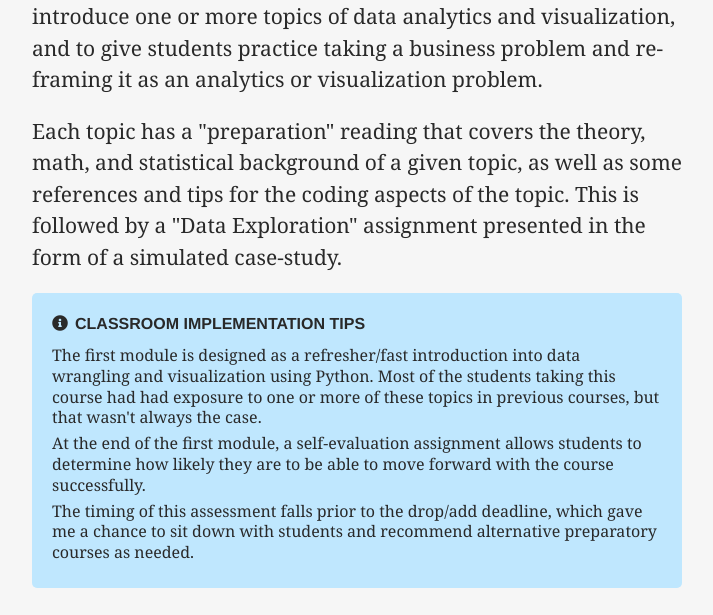
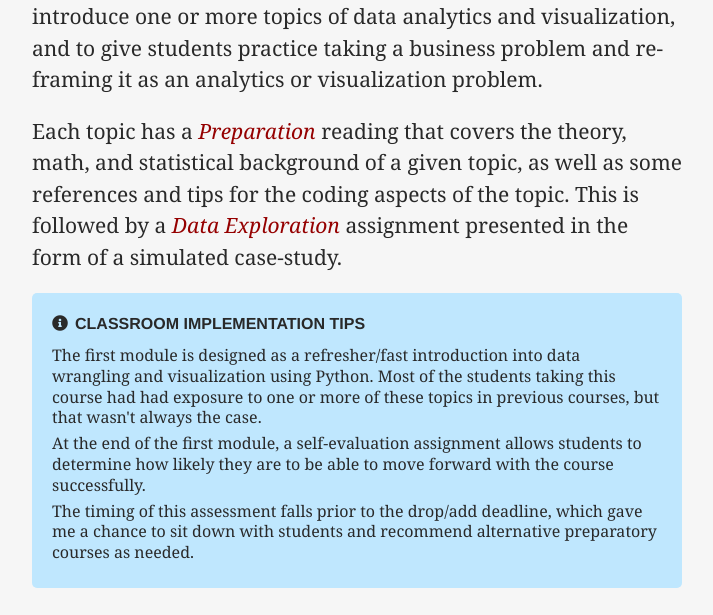
Before and after one commit to lfalin/cse450-course, a plain HTML site: page docs/index.html in a window 1280 px wide. Shown: the part 1749-2364 px from the top of the page, without its empty margins (283-996 px from the left). Drawn offline with Linux system fonts and the light colour scheme.

Commit message:
Minor tweak

```diff
--- a/docs/index.html
+++ b/docs/index.html
@@ -79,7 +79,7 @@
 </div>
 <h2 id="module-one-a-crash-course-in-data-analytics-and-visualization">Module One: A Crash Course in Data Analytics and Visualization</h2>
 <p>The first module has four topics. Each assignment is designed to introduce one or more topics of data analytics and visualization, and to give students practice taking a business problem and re-framing it as an analytics or visualization problem. </p>
-<p>Each topic has a "preparation" reading that covers the theory, math, and statistical background of a given topic, as well as some references and tips for the coding aspects of the topic. This is followed by a "Data Exploration" assignment presented in the form of a simulated case-study. </p>
+<p>Each topic has a <em>Preparation</em> reading that covers the theory, math, and statistical background of a given topic, as well as some references and tips for the coding aspects of the topic. This is followed by a <em>Data Exploration</em> assignment presented in the form of a simulated case-study. </p>
 <div class="admonition note">
 <p class="admonition-title">Classroom Implementation Tips</p>
 <p>The first module is designed as a refresher/fast introduction into data wrangling and visualization using Python. Most of the students taking this course had had exposure to one or more of these topics in previous courses, but that wasn't always the case.</p>
```
Also changed, not shown: 1 other file.
